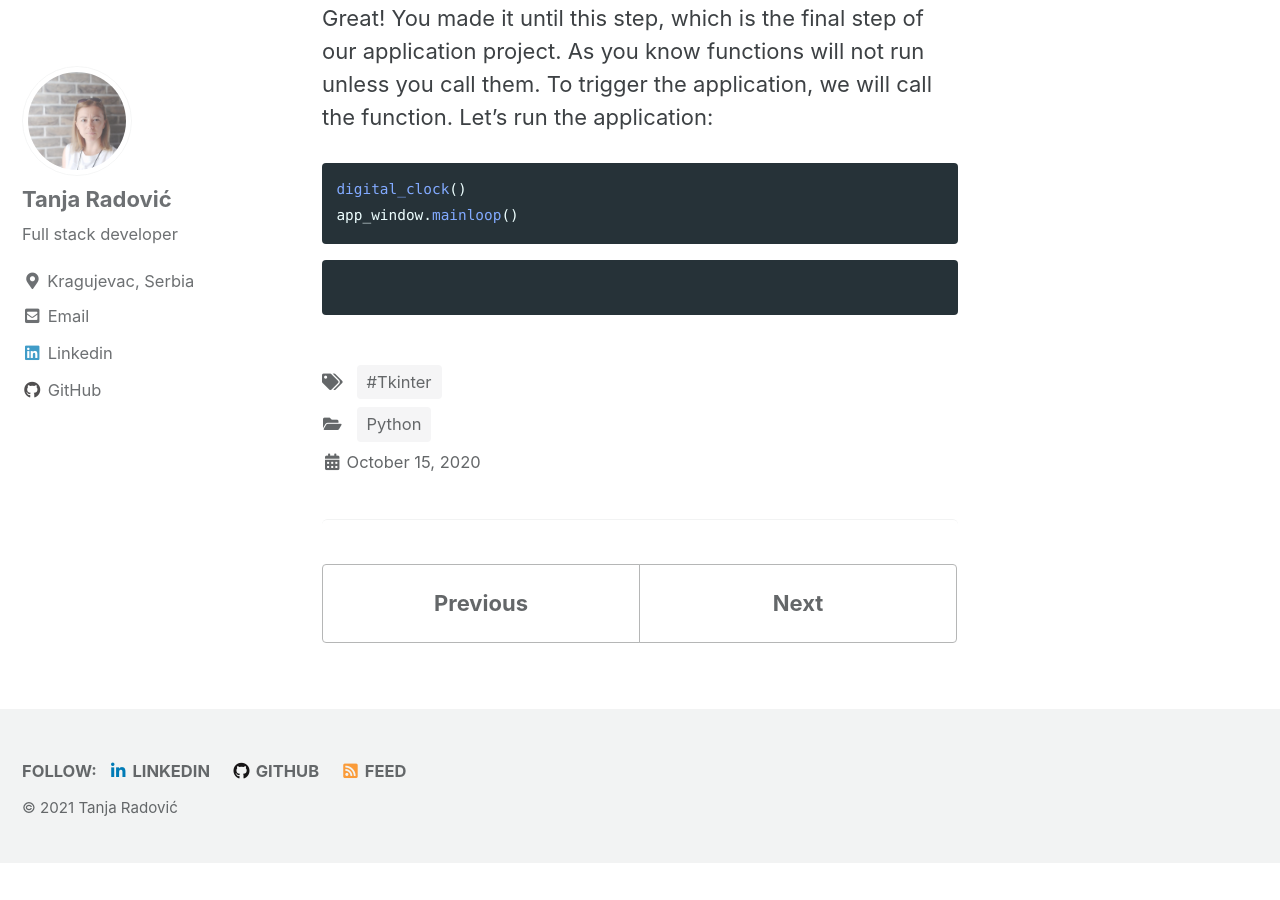
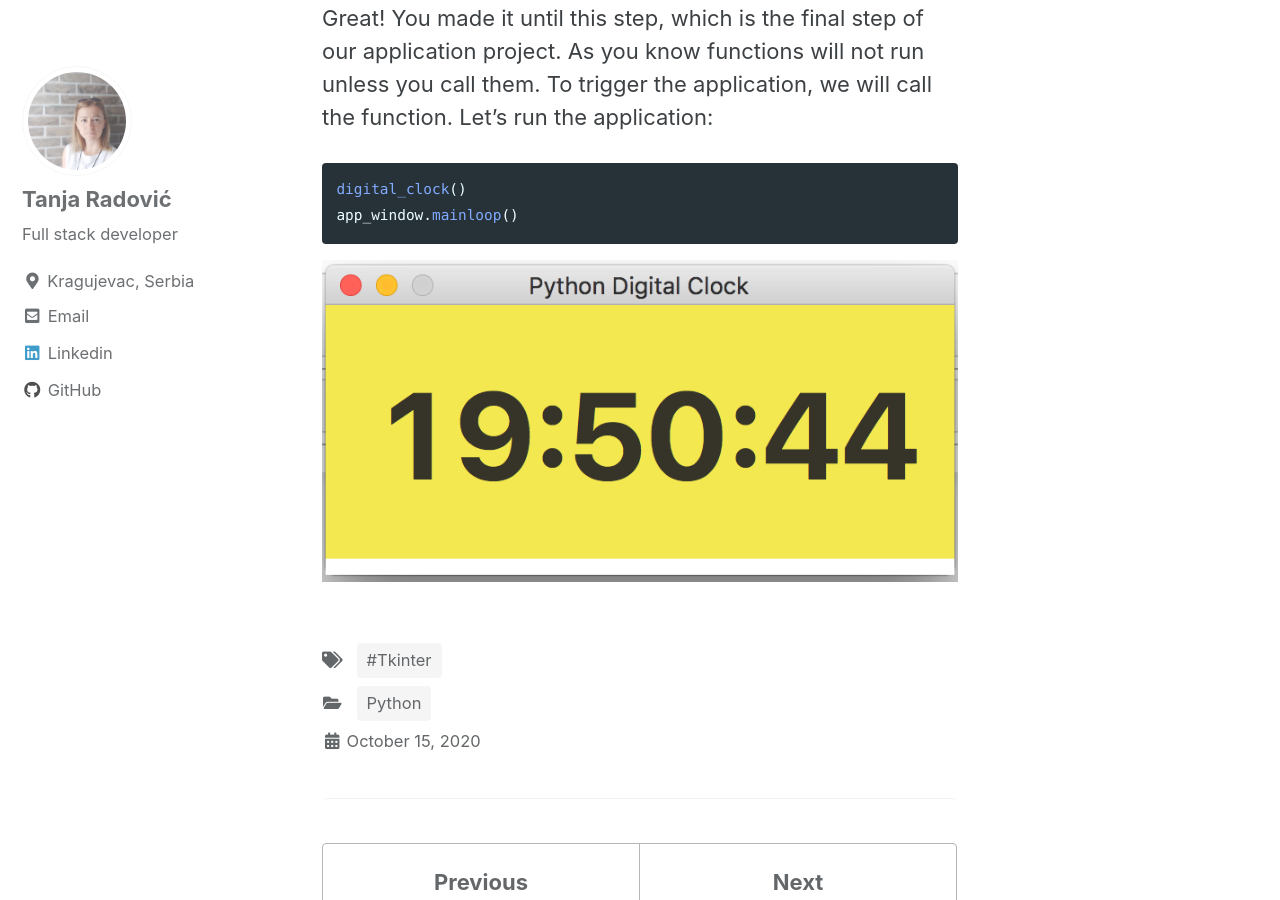
Before and after one commit to tradovic/blog, a Jekyll site: the page built from _posts/2020-10-15-digital-clock-with-python.md, in a window 1280 px wide and 900 px high, scrolled down 3719 px. Built offline with Jekyll 4.4.1, drawn with Linux system fonts in a browser that asks for light colours; cached includes are drawn as plain includes; before the commit the page ends 4582 px from its top, so only the background shows below that.

Commit message:
add image

````diff
--- a/_posts/2020-10-15-digital-clock-with-python.md
+++ b/_posts/2020-10-15-digital-clock-with-python.md
@@ -104,7 +104,4 @@ digital_clock()
 app_window.mainloop()
 ```
 
-
-```python
-
-```
+![png]({{ site.url }}{{ site.baseurl }}/assets/images/digital_clock.png)
````
Also changed, not shown: assets/images/digital_clock.png (added).
